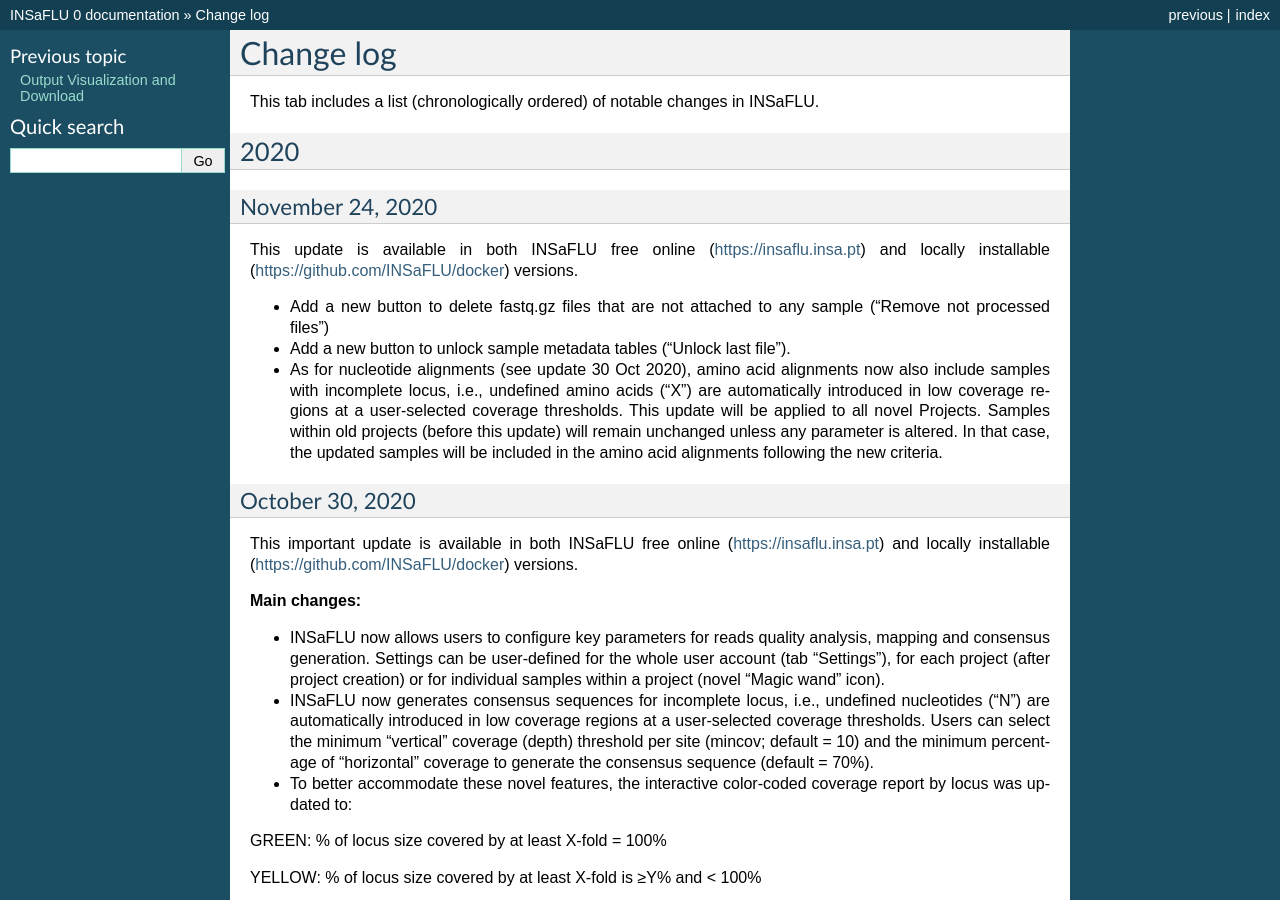
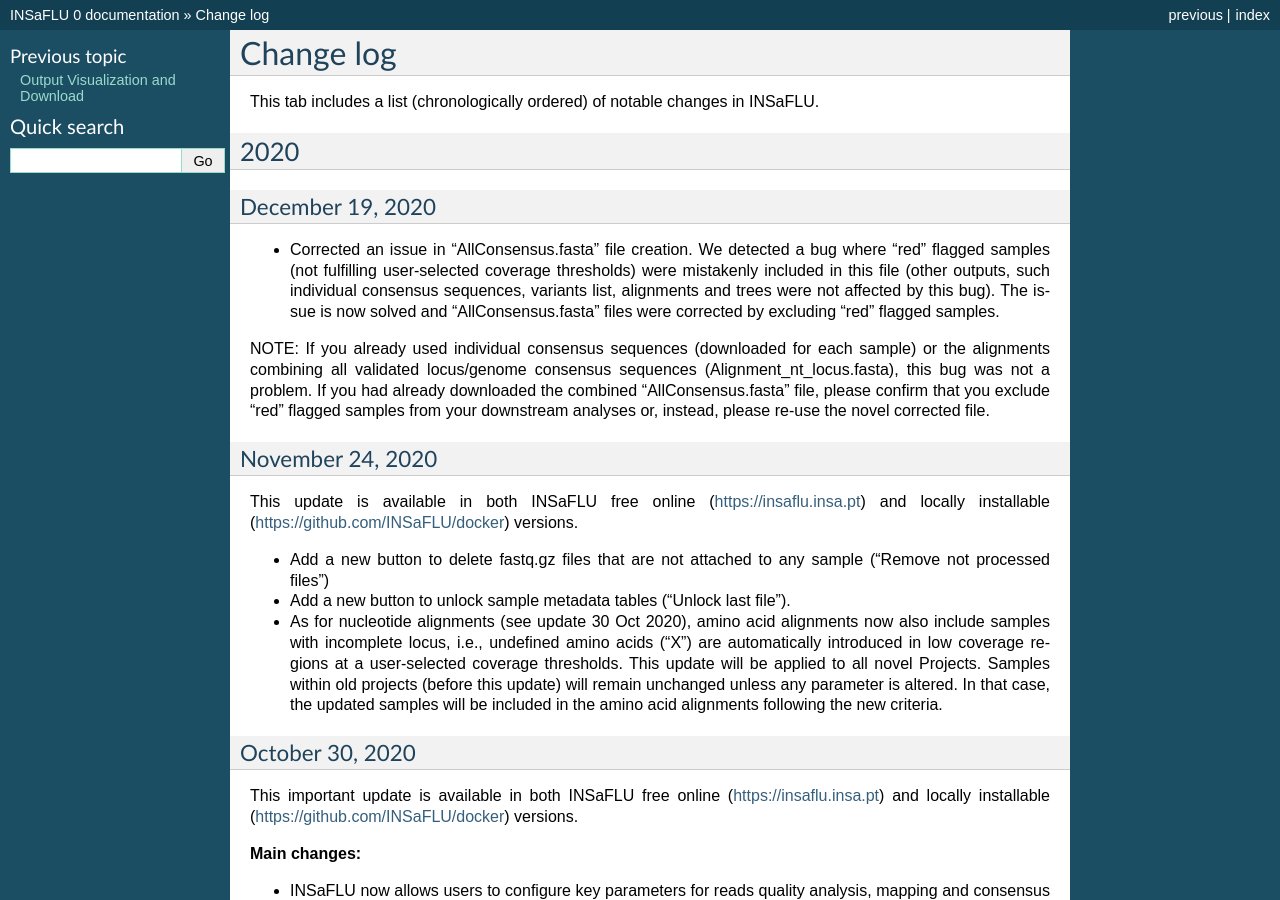
Before and after one commit to INSaFLU/insaflu_docs, a Sphinx documentation site: the page built from docs/change_log.rst, in a window 1280 px wide and 900 px high. Built offline with Sphinx 7.4.7, drawn with Linux system fonts in a browser that asks for light colours; formulas are drawn with MathJax 3.

Commit message:
Solved error in AllConsensus.fasta

```diff
--- a/docs/change_log.rst
+++ b/docs/change_log.rst
@@ -5,6 +5,15 @@
 
 2020
 ----
+
+
+December 19, 2020
+.......................
+
+- Corrected an issue in “AllConsensus.fasta” file creation. We detected a bug where “red” flagged samples (not fulfilling user-selected coverage thresholds) were mistakenly included in this file (other outputs, such individual consensus sequences, variants list, alignments and trees were not affected by this bug). The issue is now solved and "AllConsensus.fasta" files were corrected by excluding “red” flagged samples.
+
+NOTE: If you already used individual consensus sequences (downloaded for each sample) or the alignments combining all validated locus/genome consensus sequences (Alignment_nt_locus.fasta), this bug was not a problem. If you had already downloaded the combined "AllConsensus.fasta" file,  please confirm that you exclude “red” flagged samples from your downstream analyses or, instead, please re-use the novel corrected file.
+
 
 November 24, 2020
 .......................
```
